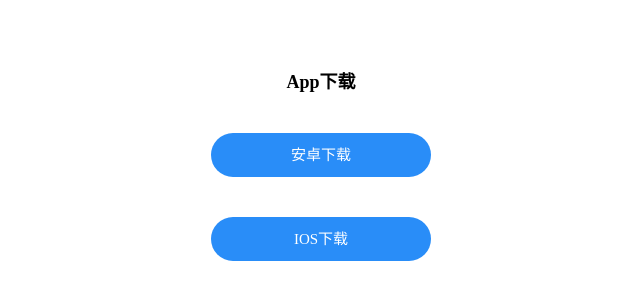
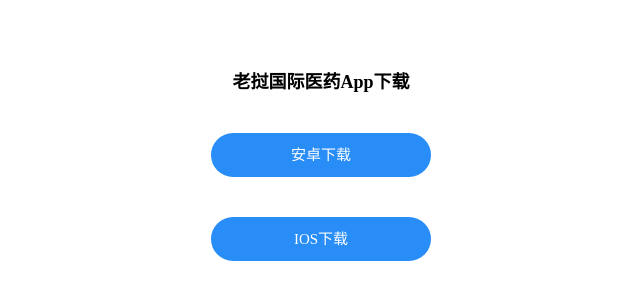
Before and after one commit to huoban363/app, a plain HTML site: page index.html in a window 1280 px wide. Shown: the part 216-520 px from the top of the page, without its empty margins (319-959 px from the left). Drawn offline with Linux system fonts and the light colour scheme.

Commit message:
Update index.html

```diff
--- a/index.html
+++ b/index.html
@@ -43,7 +43,7 @@
 </head>
 <body>
   <div>
-    <h1>App下载</h1>
+    <h1>老挝国际医药App下载</h1>
     <a class="btn" href="./android.apk">安卓下载</a>
     <a class="btn" href="./ios.ipa">IOS下载</a>
   </div>
```
